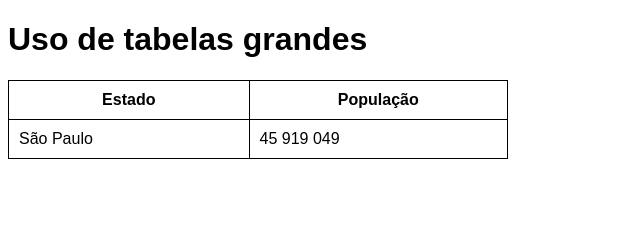
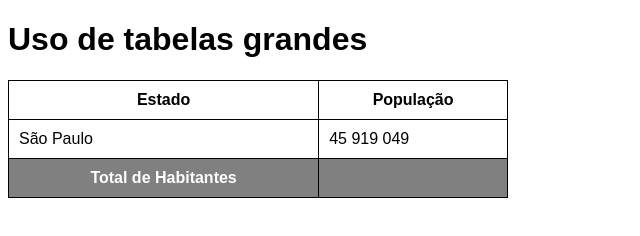
Before and after one commit to DrikaSantos89/Html-css, a plain HTML site: page Exercicios/Ex023/tabela002.html in a window 1280 px wide. Shown: the whole page, without its empty margins (0-640 px from the left). Drawn offline with Linux system fonts and the light colour scheme.

Commit message:
tabela atualizada

```diff
--- a/Exercicios/Ex023/tabela002.html
+++ b/Exercicios/Ex023/tabela002.html
@@ -43,7 +43,12 @@
                 <td>45 919 049</td>
             </tr>
         </tbody>
-        <tfoot></tfoot>
+        <tfoot>
+            <tr>
+                <th>Total de Habitantes</th>
+                <td></td>
+            </tr>
+        </tfoot>
 
     </table>
 
```
